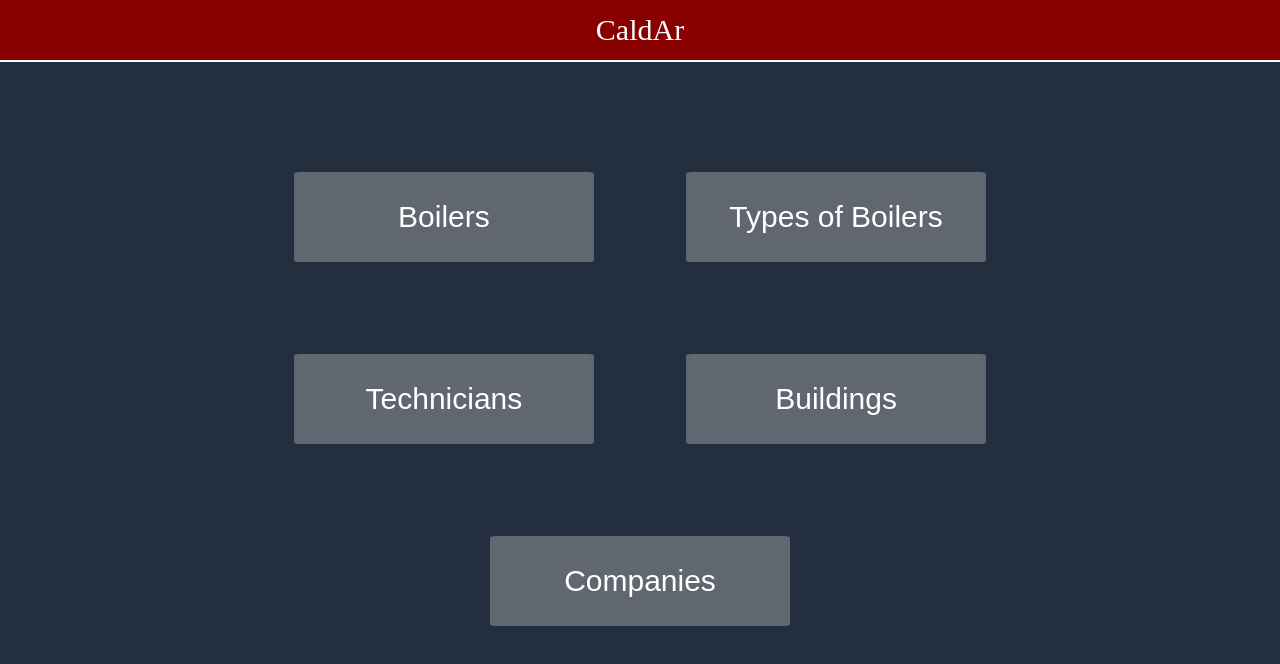
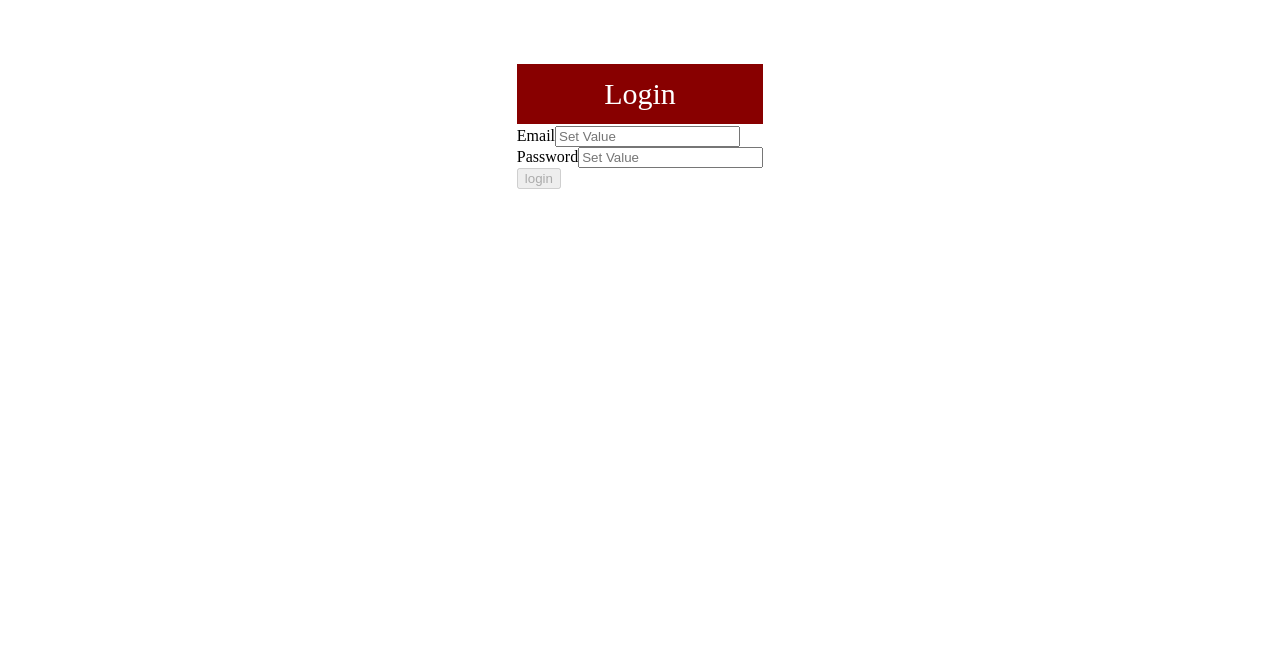
Before and after one commit to leonelhaiek/CaldAr12, a React (Create React App) app: page /login in a window 1280 px wide. Shown: the top 664 px of the page. Built offline with nearby package versions, Linux system fonts and the light colour scheme; no server answers.

Commit message:
Added remaining changes for authentication

```diff
--- a/src/App.js
+++ b/src/App.js
@@ -1,26 +1,66 @@
-import React, { Component } from 'react';
+import React, { useEffect } from 'react';
 import './App.css';
-import {BrowserRouter as Router,Switch,Route} from 'react-router-dom';
+import { BrowserRouter as Router,Switch,Route,Redirect} from 'react-router-dom';
+import { bindActionCreators } from 'redux';
+import { connect } from 'react-redux';
 import home from './pages/home';
 import genericResource from './pages/genericResource';
+import login from './components/Login';
+import { setAuthentication } from './redux/actions/authActions';
+import { tokenListener } from './firebase';
 
 
 
-class App extends Component {
-  render() {
+const App = ({
+  authenticated,
+  setAuthentication,
+}) => {
+
+  useEffect(() => {
+    const token = localStorage.getItem('token');
+    if(token){
+      setAuthentication();
+    }
+  }, [setAuthentication]);
+
+  useEffect(() => {
+    tokenListener();
+  }, []);
+
+  if(authenticated){
     return (
       <Router>
         <div className="App">
           <Switch>
             <Route exact path="/resources/:resource" component={genericResource}/>
             <Route path="/" exact component={home}/>
-            <Route path="/login" exact component={home}/>
-            <Route path="/signup" exact component={home}/>
           </Switch>
         </div>
       </Router>
     );
   }
+  return (
+    <Router>
+      <div className="App">
+        <Switch>
+          <Route path="/login" exact component={login}/>
+          <Redirect path='/' to='/login' />
+        </Switch>
+      </div>
+    </Router>
+  );
+};
+
+const mapStateToProps = state => {
+  return {
+    authenticated: state.auth.authenticated
+  };
+};
+
+const mapDispatchToProps = dispatch => {
+  return bindActionCreators({
+    setAuthentication
+  }, dispatch)
 }
 
-export default App;
+export default connect(mapStateToProps, mapDispatchToProps) (App);
--- a/src/components/Header.js
+++ b/src/components/Header.js
@@ -1,18 +1,45 @@
-import React, { Component } from 'react';
+import React from 'react';
 import { withRouter } from "react-router";
+import { bindActionCreators } from 'redux';
+import { connect } from 'react-redux'
 import '../css/header.css';
+import { LOGOUT_FULFILLED } from '../redux/types/authTypes';
+import { logout } from '../redux/actions/authActions'
 
-class Header extends Component {
-  render() {
+const Header = ({
+  logout,
+  history,
+  res,
+}) => {
+  const onLogoutClick = () => {
+    logout().then(action => {
+      if(action.type === LOGOUT_FULFILLED) {
+        history.push("/");
+      }
+    });
+  }
+
     return (
       <header className="app-header">
-        <button onClick={() => this.props.history.push("/")}><i className="material-icons">arrow_back</i></button>
+        <button onClick={() => history.push("/")}><i className="material-icons">arrow_back</i></button>
         <p>
-          {this.props.res.title}
+          { res.title }
         </p>
+        <button onClick={() => onLogoutClick() }>Logout</button>
       </header>
     );
+
+}
+
+const mapDispatchToProps = dispatch => {
+  return bindActionCreators({
+    logout: logout
+  }, dispatch);
+}
+
+const mapStateToProps = state => {
+  return {
+    resourceObject: state.resource.resourceObject,
   }
 }
-
-export default withRouter(Header);
+export default withRouter(connect(mapStateToProps, mapDispatchToProps) (Header));
--- /dev/null
+++ b/src/components/Login.js
@@ -0,0 +1,66 @@
+import { Form } from 'react-final-form';
+import { connect } from 'react-redux';
+import { bindActionCreators } from 'redux';
+import { loginWithFirebase as login } from '../redux/actions/authActions'
+import FormField from './FormField'
+
+const Login = ({ login}) => {
+  const onSubmitLogin = (values) => {
+    login(values);
+  };
+  const emailField =
+  {
+    id:'email',
+    type: 'email',
+    name:'Email',
+    onError:'Invalid email',
+    pattern: /^[a-zA-Z0-9.!#$%&'*+/=?^_`{|}~-]+@[a-zA-Z0-9](?:[a-zA-Z0-9-]{0,61}[a-zA-Z0-9])?(?:\.[a-zA-Z0-9](?:[a-zA-Z0-9-]{0,61}[a-zA-Z0-9])?)*$/
+  };
+  const passField =
+  {
+    id:'password',
+    type: 'password',
+    name:'Password',
+    onError:'Must have at least 8 characters with numbers and letters',
+    pattern: /^[a-zA-Z]{8,}$/
+    //pattern: /^(?=.*\d)(?=.*[a-z])(?=.*[A-Z])(?=.*[a-zA-Z]).{8,}$/
+  }
+
+  return (
+    <div className="container">
+      <div className="form-container">
+        <h1>Login</h1>
+        <Form
+          onSubmit={onSubmitLogin}
+          render={({ handleSubmit, form, submitting, pristine, values }) =>(
+          <form onSubmit={handleSubmit}>
+            <div className="form-input">
+              <FormField
+                field = {emailField}
+                key = {0}
+              />
+            </div>
+            <div className="form-input">
+              <FormField
+                field = {passField}
+                key = {1}
+              />
+            </div>
+            <div className="submit-container">
+              <input disabled={submitting || pristine} type="submit" value="login"/>
+            </div>
+          </form>
+        )}/>
+      </div>
+    </div>
+
+  );
+};
+
+const mapDispatchToProps = dispatch => {
+  return bindActionCreators({
+    login: login
+  }, dispatch);
+};
+
+export default connect(null, mapDispatchToProps)(Login);
--- a/src/firebase/index.js
+++ b/src/firebase/index.js
@@ -1,6 +1,6 @@
 import firebase from 'firebase/app';
 import 'firebase/auth';
-import {store} from '../redux';
+import store from '../redux';
 
 var firebaseConfig = {
   apiKey: process.env.REACT_APP_FIREBASE_KEY || '',
@@ -9,11 +9,11 @@ var firebaseConfig = {
   storageBucket: process.env.REACT_APP_FIREBASE_STORAGE_BUCKET || '',
   messagingSenderId: process.env.REACT_APP_FIREBASE_SENDER_ID || '',
   appId: process.env.REACT_APP_FIREBASE_APP_ID || '',
-  measurementId: process.env.REACT_APP_FIREBASE_MEASUREMENT_ID || '',
+  //measurementId: process.env.REACT_APP_FIREBASE_MEASUREMENT_ID || '',
 };
 // Initialize Firebase
-firebase.initializeApp(firebaseConfig);
-firebase.analytics();
+ const firebaseApp = firebase.initializeApp(firebaseConfig);
+//firebase.analytics();
 
 const setToken = async (user) =>{
   const auth = store.getState().auth;
--- a/src/index.js
+++ b/src/index.js
@@ -1,21 +1,9 @@
 import { Provider } from 'react-redux'
-import thunk from 'redux-thunk'
-import { createStore,applyMiddleware} from 'redux'
 import React from 'react';
-import rootReducer from './redux/reducers'
-import { composeWithDevTools } from 'redux-devtools-extension'
+import store from './redux'
 import ReactDOM from 'react-dom';
 import App from './App';
 import reportWebVitals from './reportWebVitals';
-
-const configureStore = () => {
-  const enhancer = composeWithDevTools(
-    applyMiddleware(thunk)
-  );
-  return createStore(rootReducer, enhancer);
-}
-
-const store = configureStore();
 
 ReactDOM.render(
   <React.StrictMode>
--- a/src/pages/home.js
+++ b/src/pages/home.js
@@ -7,11 +7,11 @@ function home() {
         <div className ="box">
             <h1>CaldAr</h1>
             <div className="container">
-                <button className="homeButton"><Link className="link" to='/boilers'>Boilers</Link></button>
-                <button className="homeButton"><Link className="link" to='/boilersType'>Types of Boilers</Link></button>
-                <button className="homeButton"><Link className="link" to='/technicians'>Technicians</Link></button>
-                <button className="homeButton"><Link className="link" to='/buildings'>Buildings</Link></button>
-                <button className="homeButton"><Link className="link" to='/companies'>Companies</Link></button>
+                <button className="homeButton"><Link className="link" to='/resources/boilers'>Boilers</Link></button>
+                <button className="homeButton"><Link className="link" to='/resources/boilersType'>Types of Boilers</Link></button>
+                <button className="homeButton"><Link className="link" to='/resources/technicians'>Technicians</Link></button>
+                <button className="homeButton"><Link className="link" to='/resources/buildings'>Buildings</Link></button>
+                <button className="homeButton"><Link className="link" to='/resources/companies'>Companies</Link></button>
             </div>
         </div>
     );
--- a/src/redux/actions/authActions.js
+++ b/src/redux/actions/authActions.js
@@ -6,8 +6,8 @@ import {
   LOGOUT_FETCHING,
   LOGOUT_FULFILLED,
   LOGOUT_REJECTED
-} from '../types/authActions';
-
+} from '../types/authTypes';
+import firebase from '../../firebase'
 
 const loginFetching = () => {
   return {
@@ -29,7 +29,7 @@ const loginRejected = () => {
 
 export const loginWithFirebase = credentials => dispatch=> {
   dispatch(loginFetching());
-  return firebase.auth().signInWithEmailandPassword(credentials.email, credentials.password)
+  return firebase.auth().signInWithEmailAndPassword(credentials.email, credentials.password)
     .then(async(response) =>{
       const token = await response.user.getIdToken();
       localStorage.setItem('token',token);
--- /dev/null
+++ b/src/redux/index.js
@@ -0,0 +1,16 @@
+import thunk from 'redux-thunk'
+import { createStore,applyMiddleware} from 'redux'
+import rootReducer from './reducers'
+import { composeWithDevTools } from 'redux-devtools-extension'
+
+
+const configureStore = () => {
+  const enhancer = composeWithDevTools(
+    applyMiddleware(thunk)
+  );
+  return createStore(rootReducer, enhancer);
+}
+
+const store = configureStore();
+
+export default store;
--- a/src/redux/reducers/aurhReducers.js
+++ b/src/redux/reducers/authReducer.js
@@ -6,7 +6,7 @@ import {
   LOGOUT_FETCHING,
   LOGOUT_FULFILLED,
   LOGOUT_REJECTED
-} from '../types/authActions';
+} from '../types/authTypes';
 
 const initialState = {
   isLoading: false,
@@ -14,7 +14,7 @@ const initialState = {
   authenticated: false
 };
 
-const todosReducer = (state = initialState, action) => {
+const authReducer = (state = initialState, action) => {
   switch (action.type) {
     case LOGIN_FETCHING:
       return {
@@ -60,3 +60,6 @@ const todosReducer = (state = initialState, action) => {
       return state;
   }
 }
+
+
+export default authReducer;
--- a/src/redux/reducers/index.js
+++ b/src/redux/reducers/index.js
@@ -1,8 +1,10 @@
 import { combineReducers } from 'redux'
 import modal from './modalReducer'
 import resource from './resourceReducer'
+import auth from './authReducer';
 
 export default combineReducers({
   modal,
-  resource
+  resource,
+  auth
 })
```
Also changed, not shown: src/redux/types/authTypes.js (renamed from src/redux/types/authActions.js).
